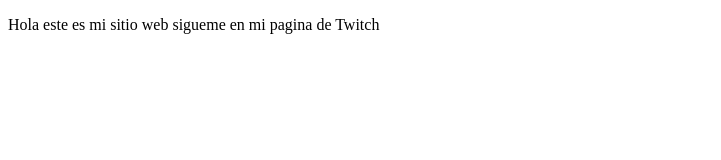
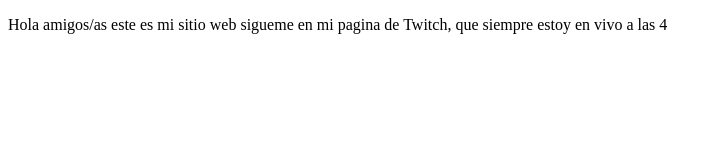
Before and after one commit to ChristianBejar/proyectoDemoCursoPrework, a plain HTML site: page index.html in a window 1280 px wide. Shown: the whole page, without its empty margins (0-721 px from the left). Drawn offline with Linux system fonts and the light colour scheme.

Commit message:
cambios agregamos sitios de twitch

```diff
--- a/index.html
+++ b/index.html
@@ -7,6 +7,6 @@
     <title>Hola Mundo</title>
 </head>
 <body>
-    <p>Hola este es mi sitio web sigueme en mi pagina de Twitch</p>
+    <p>Hola amigos/as este es mi sitio web sigueme en mi pagina de Twitch, que siempre estoy en vivo a las 4</p>
 </body>
 </html>
```
